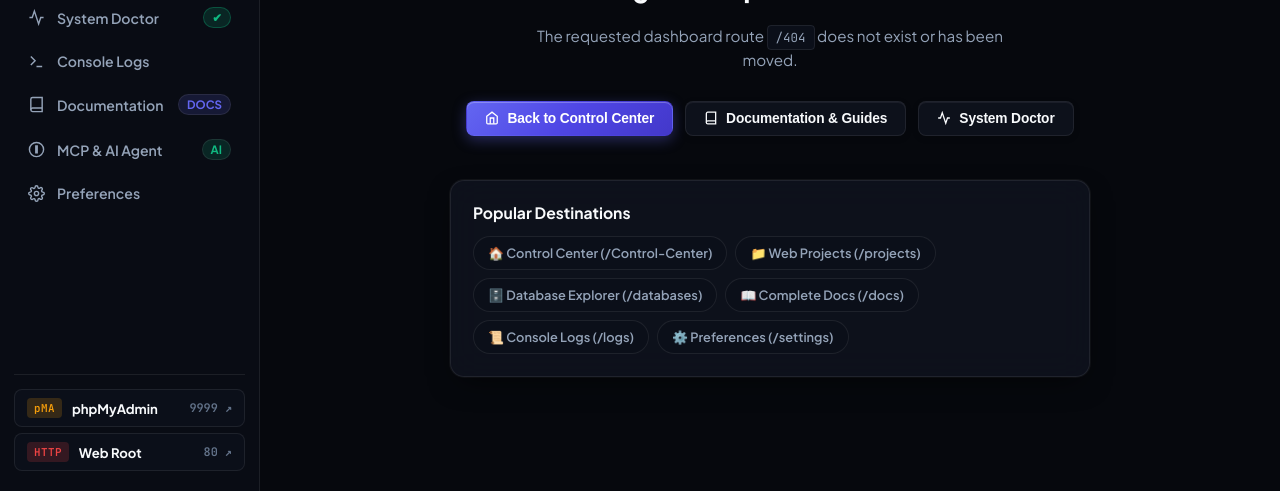
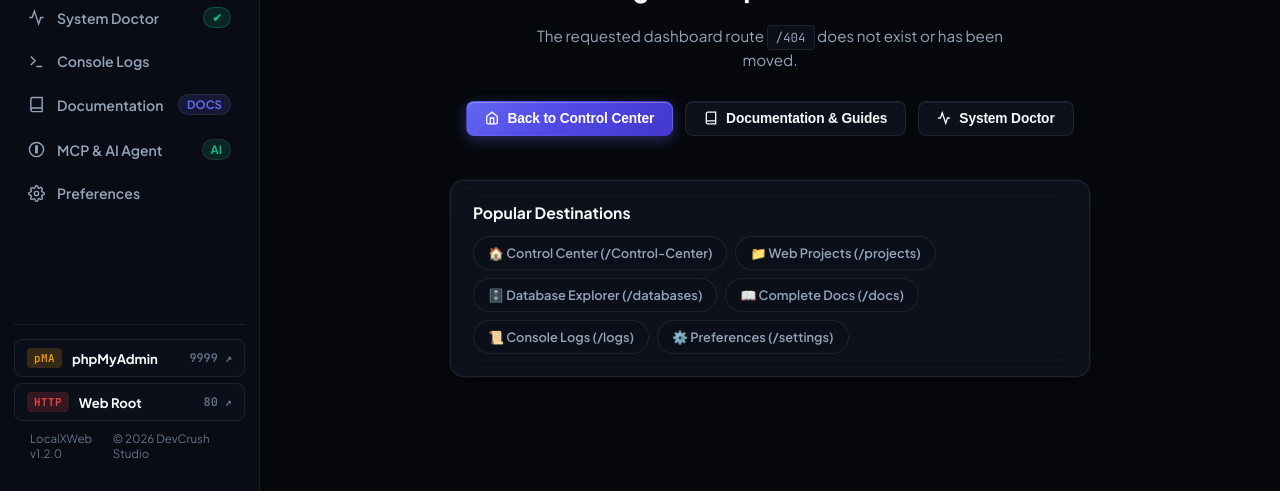
Before and after one commit to devlopersujoy/localxweb, a website: page src/dashboard/public/index.html in a window 1280 px wide. Shown: the part 309-800 px from the top of the page. Drawn offline with Linux system fonts and the light colour scheme; no server answers.

Commit message:
docs(legal): add Proprietary Software License / EULA and copyright © 2026 DevCrush Studio

```diff
--- a/package.json
+++ b/package.json
@@ -20,8 +20,8 @@
     "development",
     "web-server"
   ],
-  "author": "",
-  "license": "MIT",
+  "author": "DevCrush Studio",
+  "license": "SEE LICENSE IN LICENSE",
   "dependencies": {
     "chalk": "^4.1.2",
     "commander": "^11.1.0",
--- a/src/dashboard/public/index.html
+++ b/src/dashboard/public/index.html
@@ -97,6 +97,10 @@
           </div>
           <span id="dock-apache-port" class="dock-app-arrow font-mono">80 ↗</span>
         </a>
+      </div>
+      <div style="padding: 10px 16px; font-size: 0.72rem; color: var(--text-muted); border-top: 1px solid var(--sidebar-border); display: flex; justify-content: space-between; align-items: center;">
+        <span>LocalXWeb v1.2.0</span>
+        <span>© 2026 DevCrush Studio</span>
       </div>
     </aside>
 
--- a/src/utils/logger.js
+++ b/src/utils/logger.js
@@ -15,8 +15,9 @@ const logger = {
   banner: () => {
     console.log('');
     console.log(chalk.cyan.bold('  ╔══════════════════════════════════════╗'));
-    console.log(chalk.cyan.bold('  ║') + chalk.white.bold('         LocalXWeb Server v1.0        ') + chalk.cyan.bold('║'));
+    console.log(chalk.cyan.bold('  ║') + chalk.white.bold('         LocalXWeb Server v1.2        ') + chalk.cyan.bold('║'));
     console.log(chalk.cyan.bold('  ║') + chalk.gray('   Apache · MySQL · PHP · phpMyAdmin  ') + chalk.cyan.bold('║'));
+    console.log(chalk.cyan.bold('  ║') + chalk.cyan('        © 2026 DevCrush Studio        ') + chalk.cyan.bold('║'));
     console.log(chalk.cyan.bold('  ╚══════════════════════════════════════╝'));
     console.log('');
   },
```
Also changed, not shown: README.md, 1 other file.
